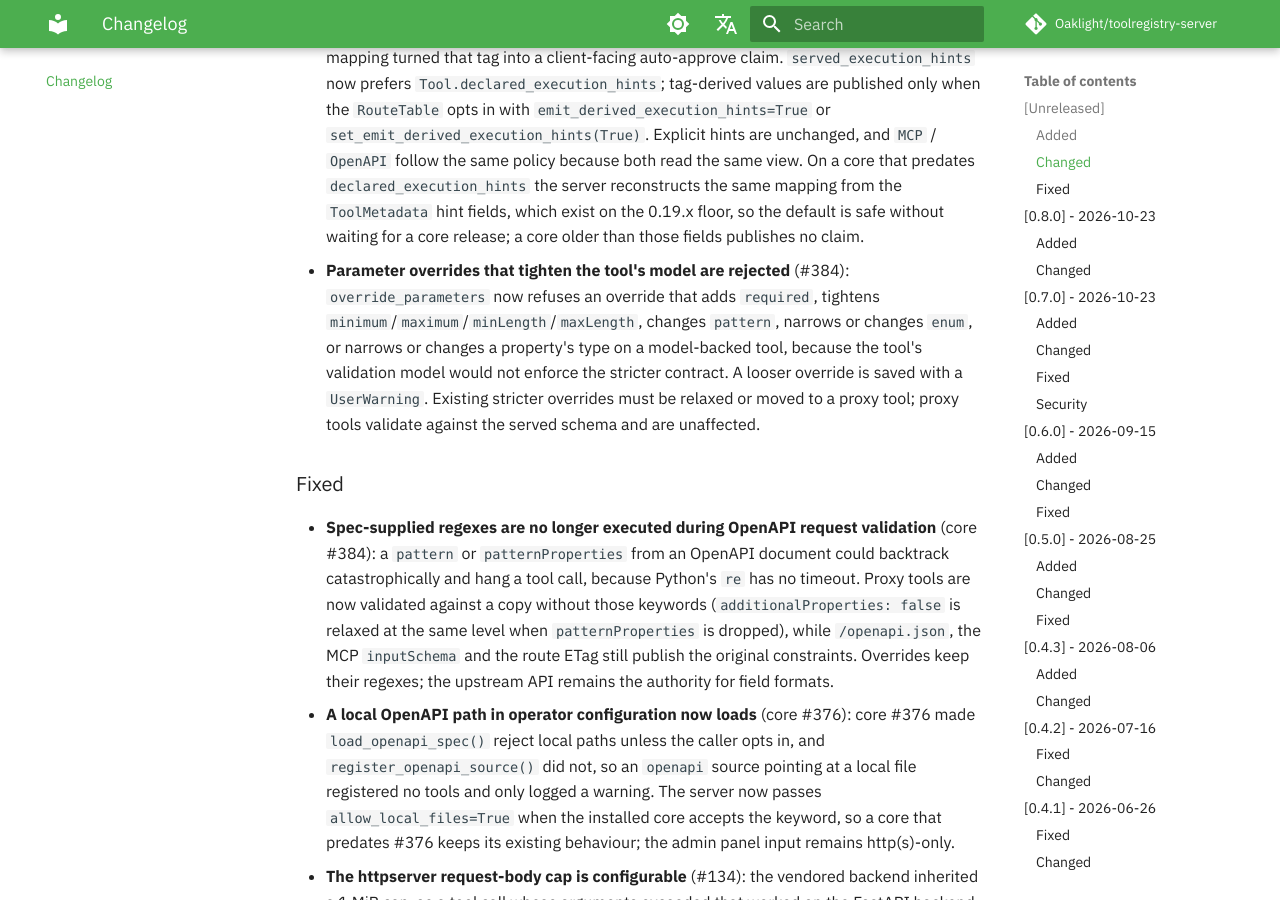
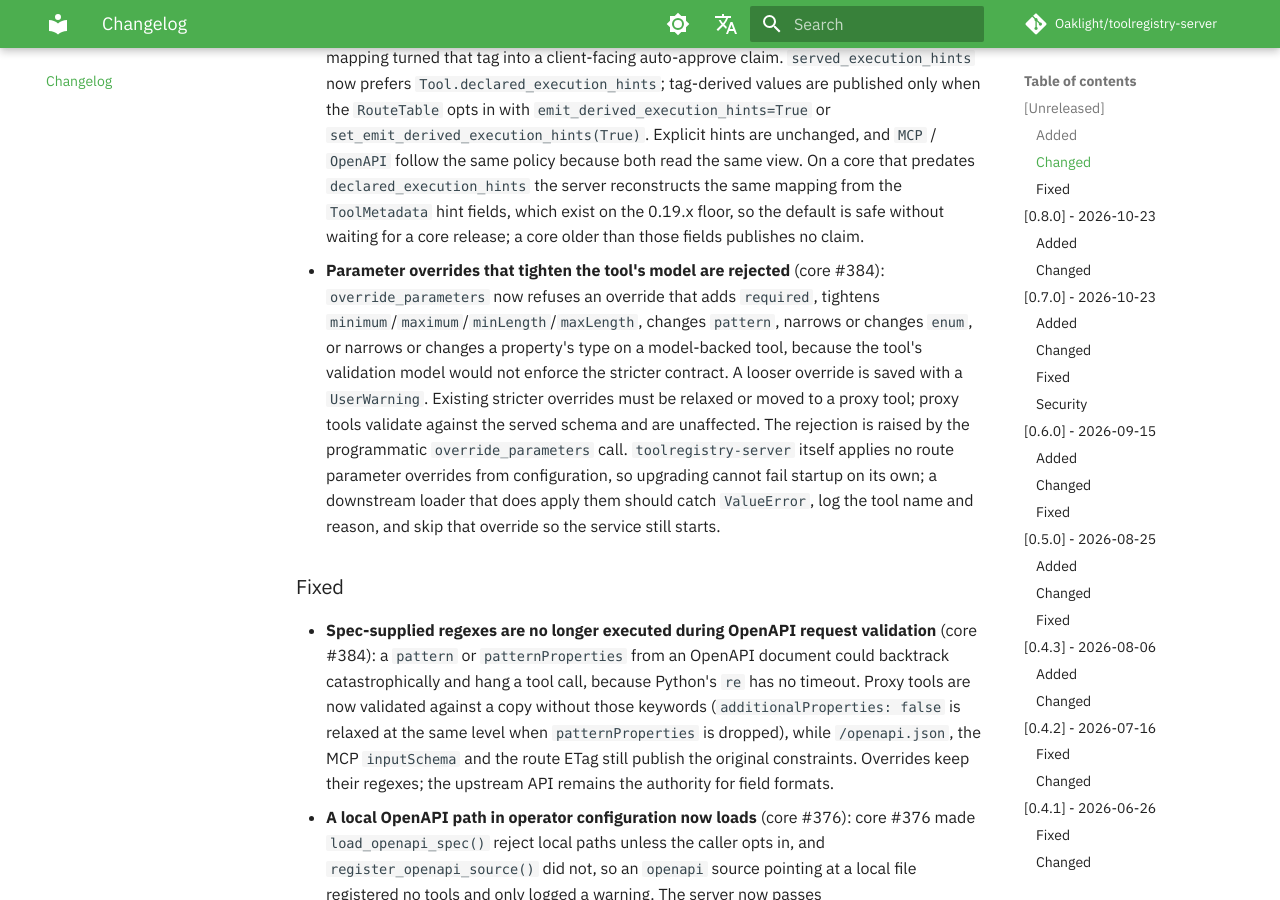
Before and after one commit to Oaklight/toolregistry-server, an MkDocs documentation site: the page built from docs/changelog.md, in a window 1280 px wide and 900 px high, scrolled down 746 px. Built offline with MkDocs 1.6.1 and Material for MkDocs 9.7.7, drawn with Linux system fonts in a browser that asks for light colours; some web fonts are replaced; comment, search, counter and statistics services are not loaded.

Commit message:
docs(adapters): note the rejection is programmatic, not a startup path
An override rejected by constraint comparison raises ValueError from the
programmatic API.  The server applies no route parameter overrides from
configuration, so an upgrade cannot fail startup; a downstream loader that
does apply them should catch the error and skip that override.

```diff
--- a/docs/changelog.md
+++ b/docs/changelog.md
@@ -13,7 +13,7 @@ The format is based on [Keep a Changelog](https://keepachangelog.com/en/1.1.0/),
 ### Changed
 
 - **Only declared execution hints are published by default** (#136): a `READ_ONLY` / `DESTRUCTIVE` tag can be chosen for local permission policy, so publishing the resolved mapping turned that tag into a client-facing auto-approve claim. `served_execution_hints` now prefers `Tool.declared_execution_hints`; tag-derived values are published only when the `RouteTable` opts in with `emit_derived_execution_hints=True` or `set_emit_derived_execution_hints(True)`. Explicit hints are unchanged, and `MCP` / `OpenAPI` follow the same policy because both read the same view. On a core that predates `declared_execution_hints` the server reconstructs the same mapping from the `ToolMetadata` hint fields, which exist on the 0.19.x floor, so the default is safe without waiting for a core release; a core older than those fields publishes no claim.
-- **Parameter overrides that tighten the tool's model are rejected** (#384): `override_parameters` now refuses an override that adds `required`, tightens `minimum`/`maximum`/`minLength`/`maxLength`, changes `pattern`, narrows or changes `enum`, or narrows or changes a property's type on a model-backed tool, because the tool's validation model would not enforce the stricter contract. A looser override is saved with a `UserWarning`. Existing stricter overrides must be relaxed or moved to a proxy tool; proxy tools validate against the served schema and are unaffected.
+- **Parameter overrides that tighten the tool's model are rejected** (core #384): `override_parameters` now refuses an override that adds `required`, tightens `minimum`/`maximum`/`minLength`/`maxLength`, changes `pattern`, narrows or changes `enum`, or narrows or changes a property's type on a model-backed tool, because the tool's validation model would not enforce the stricter contract. A looser override is saved with a `UserWarning`. Existing stricter overrides must be relaxed or moved to a proxy tool; proxy tools validate against the served schema and are unaffected. The rejection is raised by the programmatic `override_parameters` call. `toolregistry-server` itself applies no route parameter overrides from configuration, so upgrading cannot fail startup on its own; a downstream loader that does apply them should catch `ValueError`, log the tool name and reason, and skip that override so the service still starts.
 
 ### Fixed
 
```
Also changed, not shown: docs/reference/adapters.md (+2 -0 lines).
